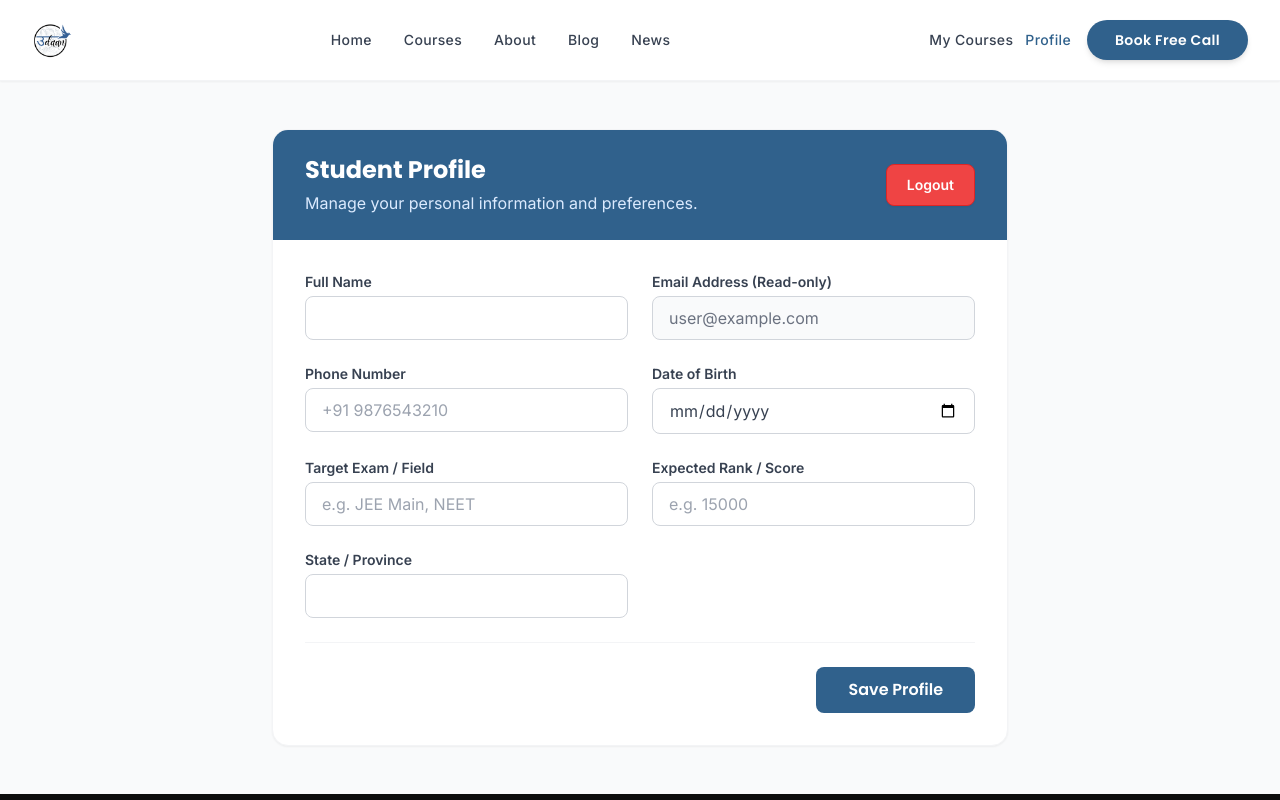
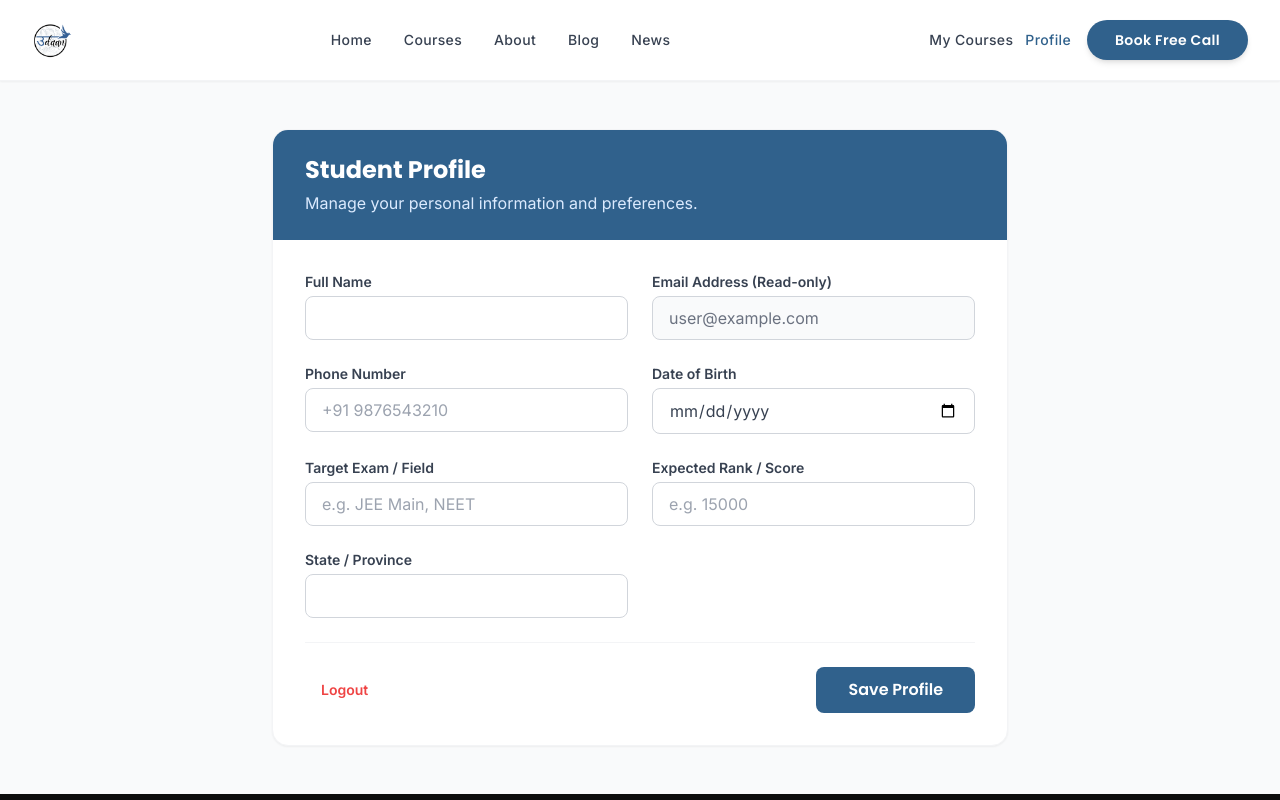
Before and after one commit to proharshgrammer/udaan-website, a React (Vite) app in the folder udaan-client/: page /profile in a window 1280 px wide. Shown: the top 800 px of the page. Built offline with nearby package versions, Linux system fonts and the light colour scheme; no server answers; the database is empty; sample sign-in values are in the browser's storage.

Commit message:
Update project files

```diff
--- a/udaan-client/src/components/CourseCard.jsx
+++ b/udaan-client/src/components/CourseCard.jsx
@@ -65,6 +65,7 @@ export default function CourseCard({ course, isEnrolled }) {
         <p className="text-gray-600 text-sm mb-5 leading-relaxed">{shortAbout}</p>
 
         <div className="mt-auto pt-4 border-t border-gray-100 flex flex-col gap-4">
+          {!isEnrolled && (
           <div className="flex justify-between items-end">
              <div>
                 {hasDiscount && (
@@ -84,6 +85,7 @@ export default function CourseCard({ course, isEnrolled }) {
                 </div>
              )}
           </div>
+          )}
 
           <div className={`${isEnrolled ? 'flex justify-center' : 'grid grid-cols-2'} gap-3`}>
             {isEnrolled ? (
--- a/udaan-client/src/pages/Profile.jsx
+++ b/udaan-client/src/pages/Profile.jsx
@@ -74,17 +74,11 @@ export default function Profile() {
 
       <div className="container mx-auto px-4 py-12 flex-1 max-w-3xl">
         <div className="bg-white rounded-2xl shadow-sm border border-gray-100 overflow-hidden">
-          <div className="bg-brand-blue px-8 py-6 flex flex-col sm:flex-row sm:items-center justify-between gap-4">
+          <div className="bg-brand-blue px-8 py-6">
             <div>
               <h1 className="text-2xl font-heading font-bold text-white">Student Profile</h1>
               <p className="text-blue-100 mt-1">Manage your personal information and preferences.</p>
             </div>
-            <button
-              onClick={() => logout()}
-              className="bg-red-500 hover:bg-red-600 text-white font-body text-sm font-semibold px-5 py-2.5 rounded-lg border border-red-600 shadow-sm transition self-start sm:self-auto"
-            >
-              Logout
-            </button>
           </div>
 
           <div className="p-8">
@@ -150,7 +144,14 @@ export default function Profile() {
                   </div>
                 </div>
 
-                <div className="pt-6 border-t border-gray-100 flex justify-end">
+                <div className="pt-6 border-t border-gray-100 flex justify-between items-center">
+                  <button
+                    type="button"
+                    onClick={() => logout()}
+                    className="text-red-500 hover:text-red-700 hover:bg-red-50 font-body text-sm font-semibold px-4 py-2.5 rounded-lg transition"
+                  >
+                    Logout
+                  </button>
                   <button type="submit" disabled={saving} className="bg-brand-blue hover:bg-brand-dark text-white px-8 py-2.5 rounded-lg font-heading font-semibold transition disabled:opacity-50">
                     {saving ? 'Saving...' : 'Save Profile'}
                   </button>
```
